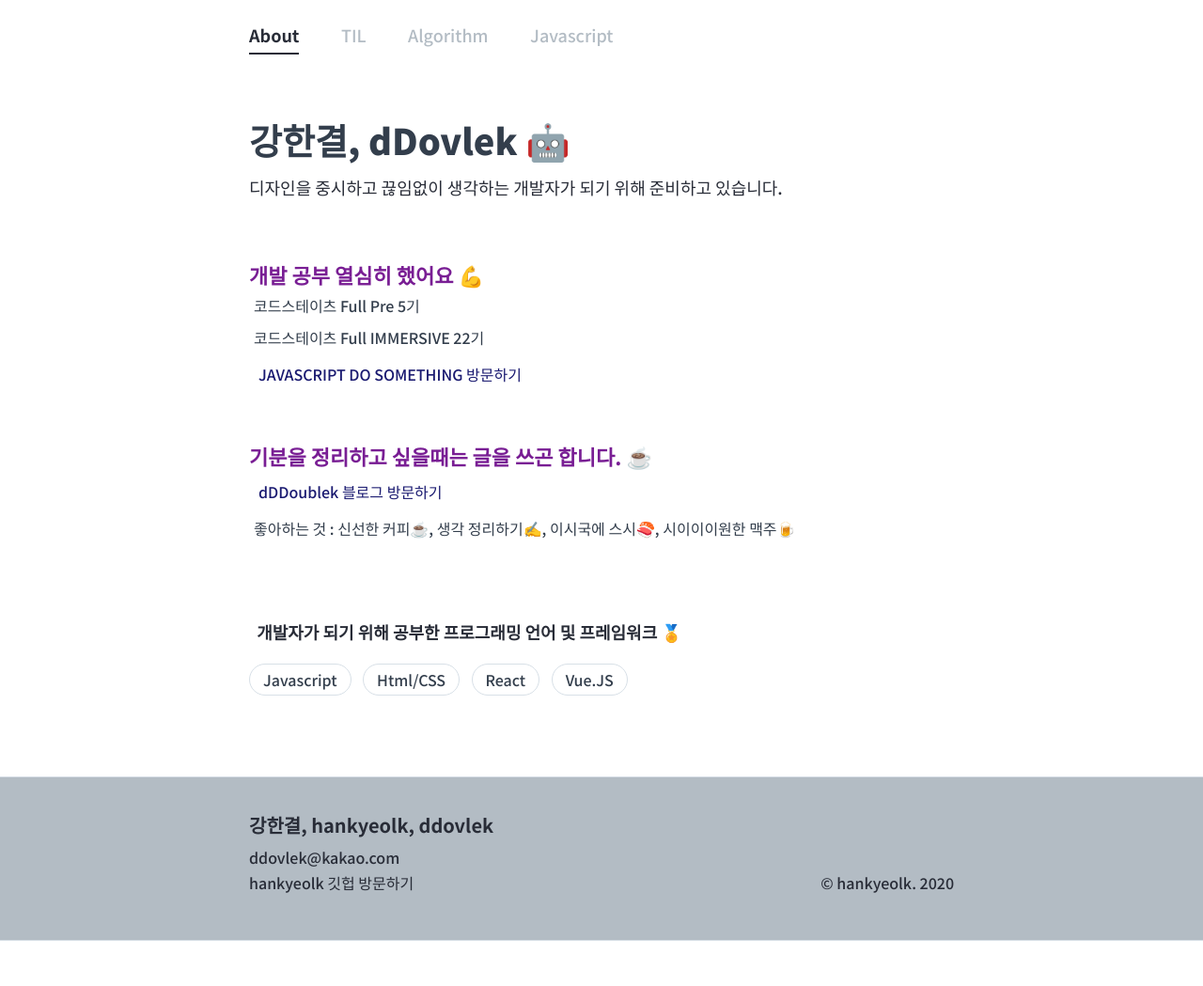
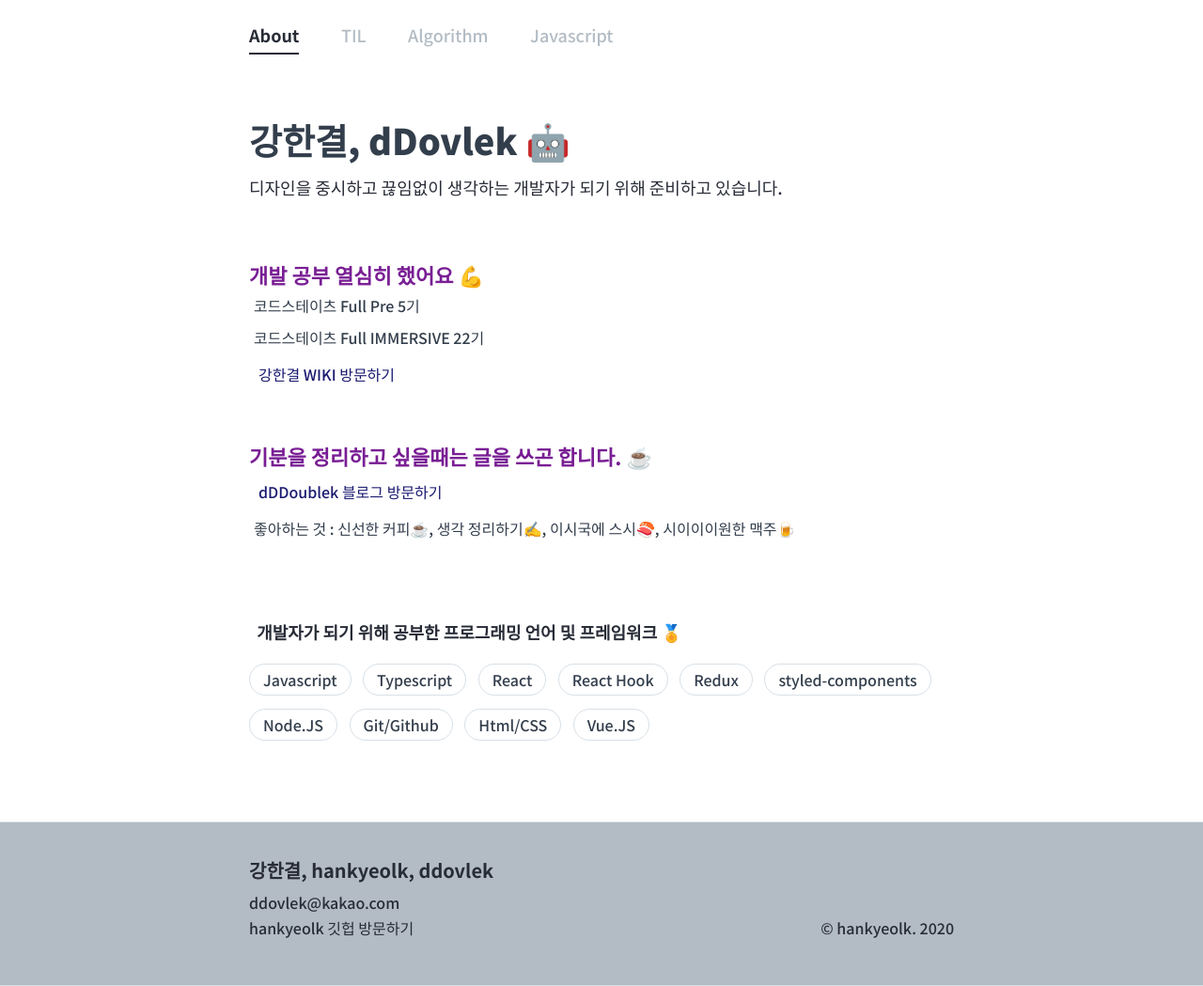
Before and after one commit to hankyeolk/hankyeolk.github.io, a Jekyll site: the page built from index.html, in a window 1280 px wide. Shown: the whole page at 94% size. Built offline with Jekyll 4.4.1, drawn with Linux system fonts in a browser that asks for light colours; some web fonts are replaced; the list of posts is cut into pages by our own code; before the commit the page ends 1001 px from its top, so only the background shows below that.

Commit message:
[fix] index.html and skill role yml fixed

```diff
--- a/_data/skill-roles.yml
+++ b/_data/skill-roles.yml
@@ -1,4 +1,10 @@
 - name: Javascript
+- name: Typescript
+- name: React
+- name: React Hook
+- name: Redux
+- name: styled-components
+- name: Node.JS
+- name: Git/Github
 - name: Html/CSS
-- name: React
 - name: Vue.JS
--- a/index.html
+++ b/index.html
@@ -21,7 +21,7 @@
       class="intro-a"
       href="https://www.notion.so/ddovblek/Javascript-Do-Something-d8d913babe0647e3ba507b05dbf66186"
       target="_blank"
-      >JAVASCRIPT DO SOMETHING 방문하기</a
+      >강한결 WIKI 방문하기</a
     >
     <h2 class="intro">기분을 정리하고 싶을때는 글을 쓰곤 합니다. ☕️</h2>
     <a class="intro-a" href="https://dddoublek.github.io" target="_blank"
```
